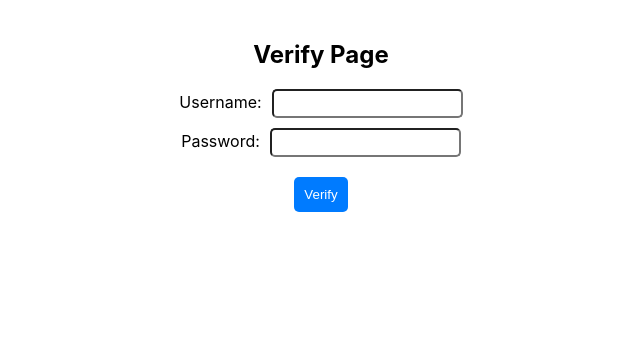
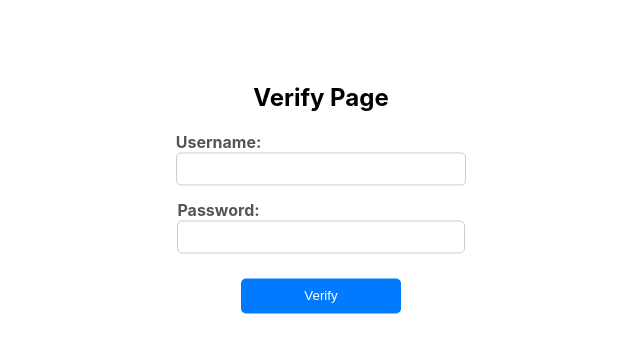
Before and after one commit to RishiVenkataSivaraju/BothaAdminPage, a React (Create React App) app: page / in a window 1280 px wide. Shown: the top 352 px of the page, without its empty margins (319-959 px from the left). Built offline with nearby package versions, Linux system fonts and the light colour scheme.

Commit message:
Styles For OTP added

```diff
--- a/src/App.js
+++ b/src/App.js
@@ -84,7 +84,7 @@ const VerifyPage = () => {
         <div className="otp-verification-container" style={{ textAlign: 'center' }}>
           <h1 style={{ margin: '15px 0' }}>OTP Verification</h1>
           <div className="form-group" style={{ margin: '15px' }}>
-            <button onClick={handleSendOtp} disabled={isCodeSent} style={{ padding: '10px', backgroundColor: 'blue', color: '#fff', border: 'none' }}>
+            <button onClick={handleSendOtp} disabled={isCodeSent} style={styles.button}>
               {isCodeSent ? 'Code Sent' : 'Send OTP'}
             </button>
           </div>
@@ -96,16 +96,16 @@ const VerifyPage = () => {
                 id="otp"
                 value={otp}
                 onChange={(e) => setOtp(e.target.value)}
-                style={{ margin: '15px', padding: '5px' }}
+                style={styles.input}
               />
               <div>
-                <button onClick={handleVerifyOtp} style={{ padding: '10px', backgroundColor: 'blue', color: '#fff', border: 'none' }}>Verify OTP</button>
+                <button onClick={handleVerifyOtp} style={styles.button}>Verify OTP</button>
               </div>
 
             </div>
           )}
           {error && <p className="error-message" style={{ color: 'red', margin: '15px' }}>{error}</p>}
-          <div className="captcha-container" style={{ margin: '15px', paddingLeft: "36%" }}>
+          <div className="captcha-container" style={{ margin: '15px', paddingLeft: "0%" }}>
             <div id="recaptcha-container"></div>
           </div>
           {/* Verification Success Modal */}
@@ -150,20 +150,69 @@ const VerifyPage = () => {
   );
 };
 
+// const styles = {
+//   container: {
+//     textAlign: 'center',
+//     padding: '20px'
+//   },
+//   inputContainer: {
+//     marginBottom: '10px'
+//   },
+//   label: {
+//     marginRight: '10px'
+//   },
+//   input: {
+//     padding: '5px',
+//     borderRadius: '5px'
+//   },
+//   button: {
+//     padding: '10px',
+//     borderRadius: '5px',
+//     backgroundColor: '#007bff',
+//     color: '#fff',
+//     cursor: 'pointer',
+//     border: 'none',
+//     marginTop: '10px'
+//   },
+//   error: {
+//     color: 'red'
+//   },
+//   blankPage: {
+//     marginTop: '20px'
+//   }
+// };
 const styles = {
   container: {
-    textAlign: 'center',
-    padding: '20px'
+    display: 'flex',
+    flexDirection: 'column',
+    justifyContent: 'center',
+    alignItems: 'center',
+    padding: '20px',
+    transform: 'translateY(15%)',
+    // borderRadius: '8px',
+    // border: '2px solid black',
+    // borderStyle: 'solid', // Add border style here
+    maxWidth: '400px',
+    margin: 'auto'
+  },
+  title: {
+    color: '#333'
   },
   inputContainer: {
-    marginBottom: '10px'
+    marginBottom: '15px',
+    textAlign: 'left'
   },
   label: {
-    marginRight: '10px'
+    marginRight: '10px',
+    color: '#555',
+    fontWeight: 'bold'
   },
   input: {
-    padding: '5px',
-    borderRadius: '5px'
+    padding: '8px',
+    borderRadius: '5px',
+    border: '1px solid #ccc',
+    width: '100%',
+    boxSizing: 'border-box'
   },
   button: {
     padding: '10px',
@@ -172,12 +221,10 @@ const styles = {
     color: '#fff',
     cursor: 'pointer',
     border: 'none',
+    width: '40%',
     marginTop: '10px'
   },
-  error: {
-    color: 'red'
-  },
-  blankPage: {
+  userData: {
     marginTop: '20px'
   }
 };
```
